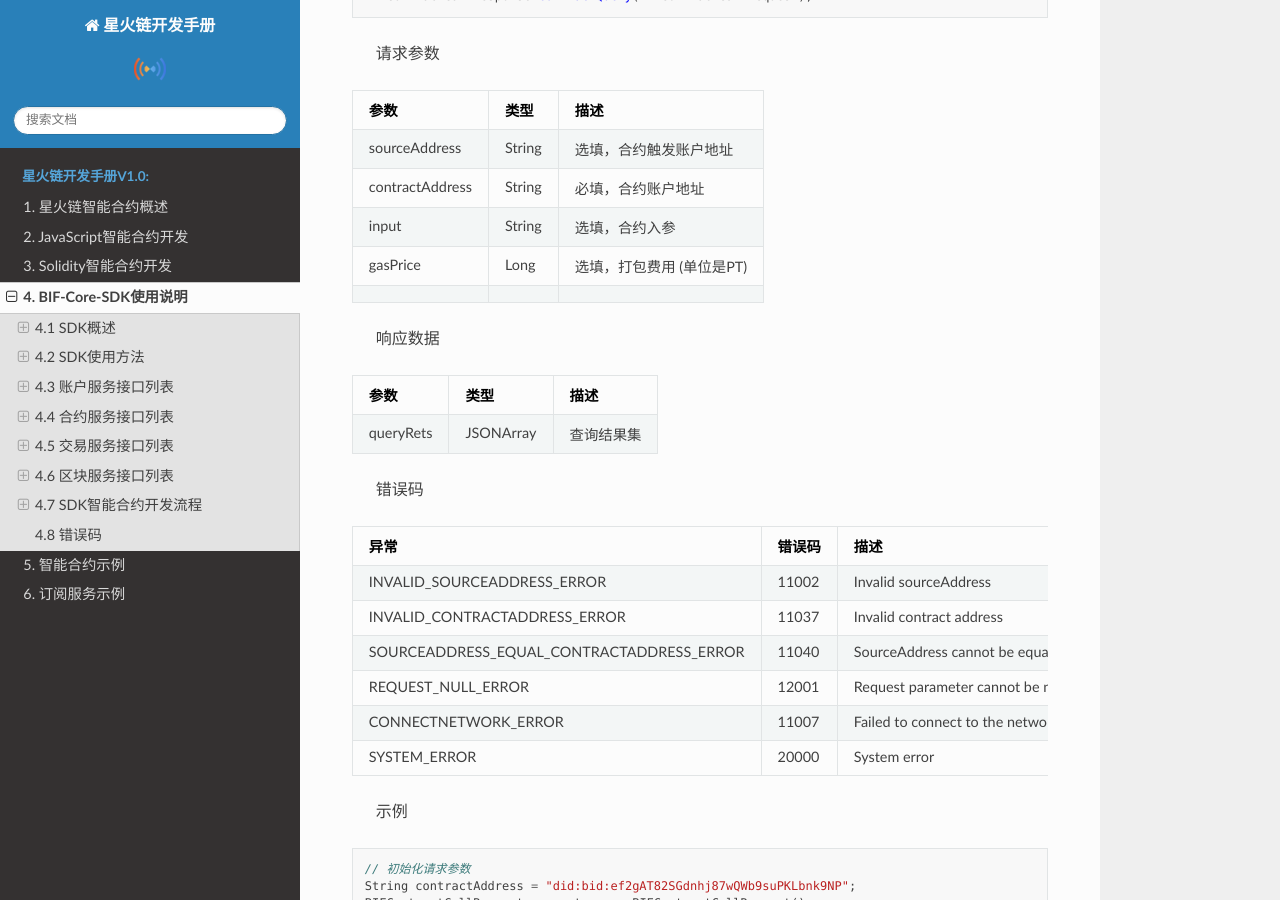
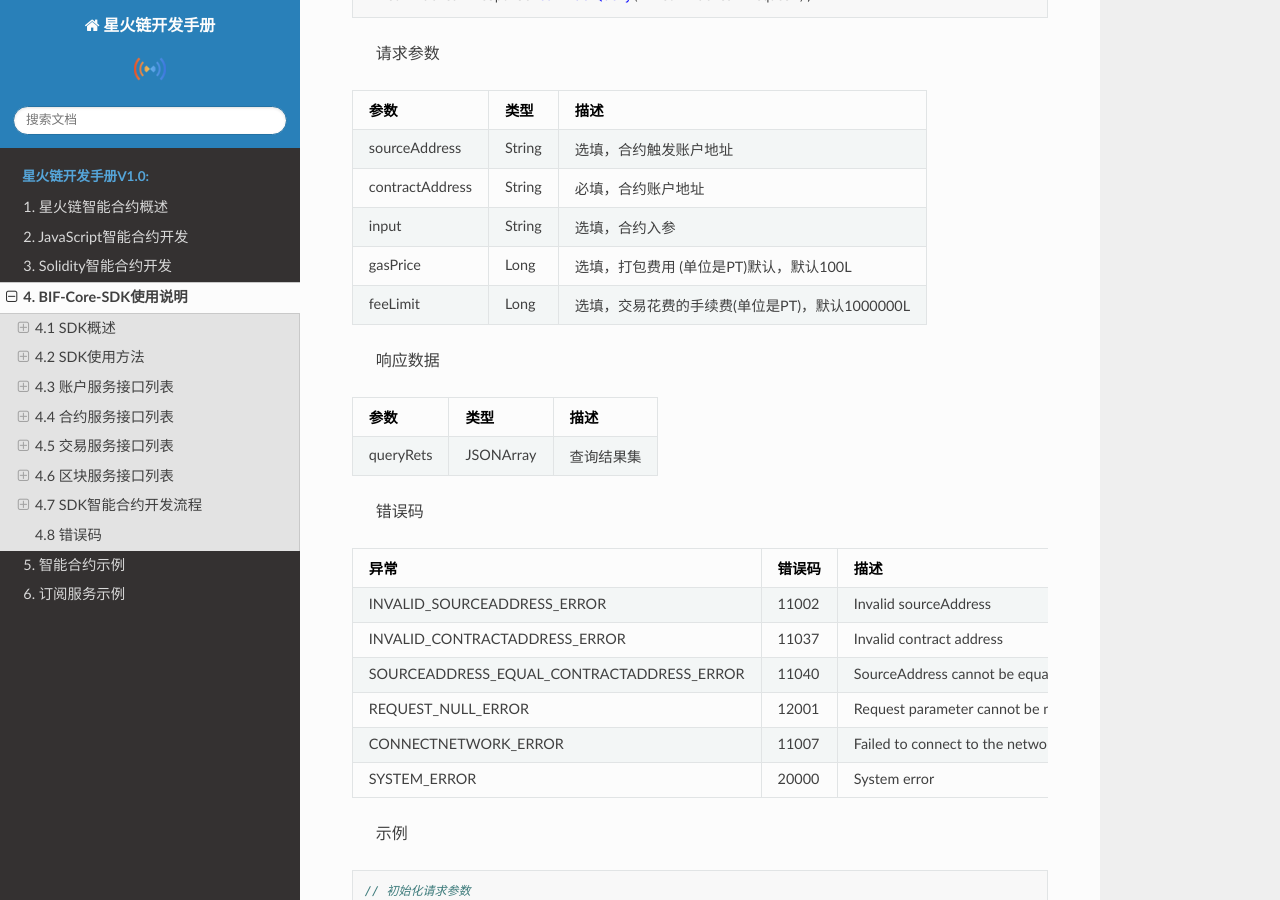
Before and after one commit to caict-4iot-dev/BIF-Core-Doc, a Sphinx documentation site: the page built from source/doc/4-BIF-Core-SDK.md, in a window 1280 px wide and 900 px high, scrolled down 25814 px. Built offline with Sphinx 7.4.7 and the Read the Docs theme 2.0.0, drawn with Linux system fonts in a browser that asks for light colours.

```diff
--- a/source/doc/4-BIF-Core-SDK.md
+++ b/source/doc/4-BIF-Core-SDK.md
@@ -1138,13 +1138,13 @@ BIFContractCallResponse contractQuery(BIFContractCallRequest);
 
 > 请求参数
 
-| 参数            | 类型   | 描述                      |
-| --------------- | ------ | ------------------------- |
-| sourceAddress   | String | 选填，合约触发账户地址    |
-| contractAddress | String | 必填，合约账户地址        |
-| input           | String | 选填，合约入参            |
-| gasPrice        | Long   | 选填，打包费用 (单位是PT) |
-|                 |        |                           |
+| 参数            | 类型   | 描述                                           |
+| --------------- | ------ | ---------------------------------------------- |
+| sourceAddress   | String | 选填，合约触发账户地址                         |
+| contractAddress | String | 必填，合约账户地址                             |
+| input           | String | 选填，合约入参                                 |
+| gasPrice        | Long   | 选填，打包费用 (单位是PT)默认，默认100L        |
+| feeLimit        | Long   | 选填，交易花费的手续费(单位是PT)，默认1000000L |
 
 
 > 响应数据
```
